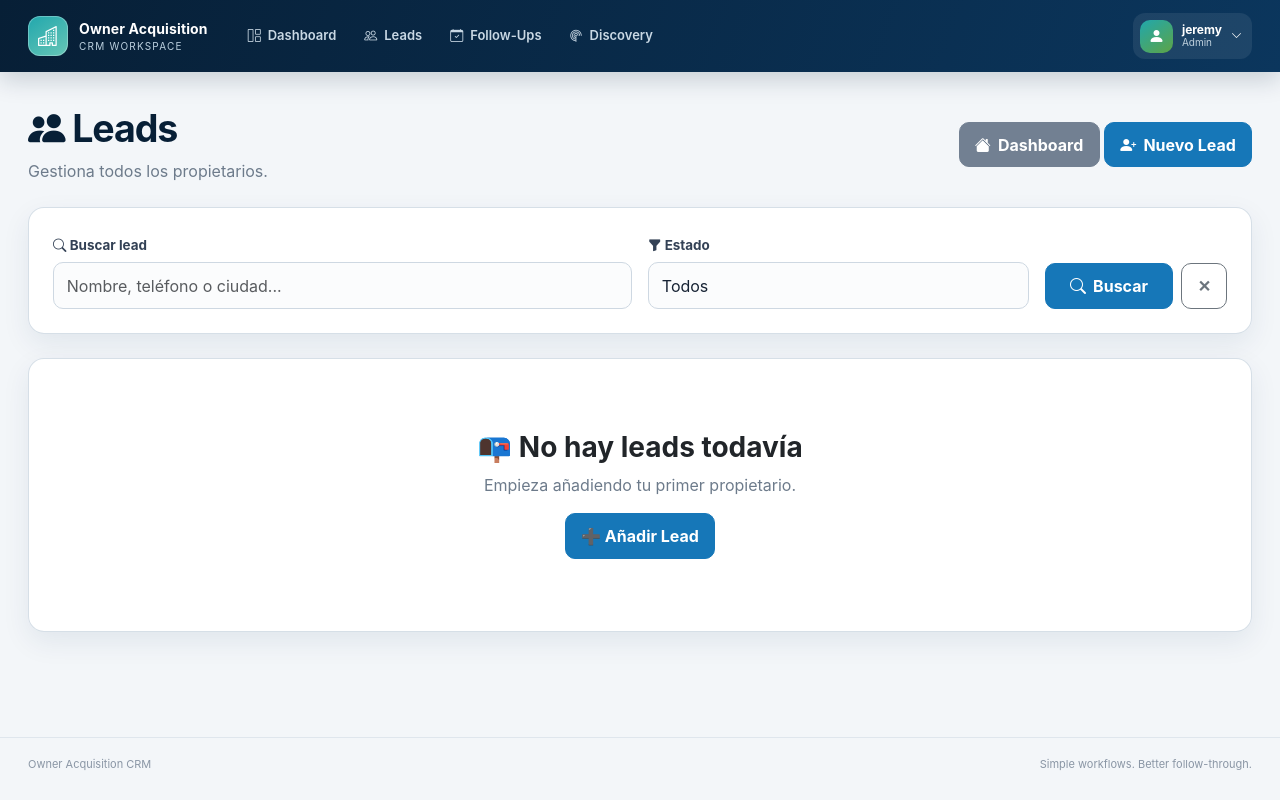
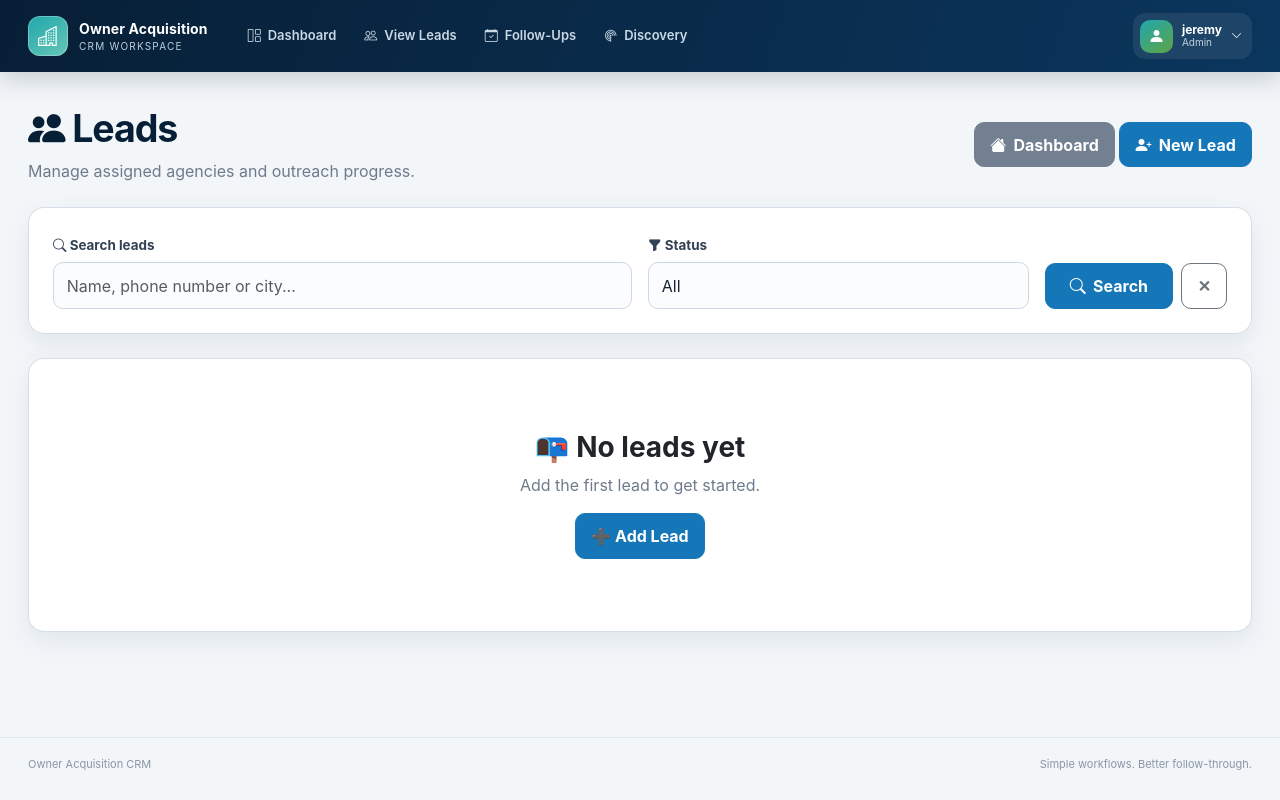
Before and after one commit to danidcr016/owner-acquisition-crm, a Flask app: page /leads in a window 1280 px wide. Run offline with Flask 3, Linux system fonts and the light colour scheme; a user stored in the database is signed in; data comes from the database, SQL or seed files in the repository; data that the repository does not hold is empty.

Commit message:
changes v12

```diff
--- a/app.py
+++ b/app.py
@@ -385,12 +385,21 @@ def can_access_lead(lead):
 def get_agents():
 
     return User.query.filter(
+
         User.role.in_([
+
             "agent",
-            "admin"
+
+            "admin",
+
+            "developer"
+
         ])
+
     ).order_by(
+
         User.username.asc()
+
     ).all()
 
 
@@ -574,6 +583,10 @@ def login():
 
             session["role"] = user.role
 
+            if user.role == "agent":
+
+                return redirect("/leads")
+
             return redirect("/")
 
 
@@ -619,6 +632,11 @@ def home():
         session.clear()
 
         return redirect("/login")
+
+
+    if user.role == "agent":
+
+        return redirect("/leads")
 
 
     if user.role in [
@@ -709,6 +727,11 @@ def add_lead():
         return redirect("/login")
 
 
+    if user.role == "agent":
+
+        return "Access denied", 403
+
+
     if request.method == "POST":
 
         if user.role in [
@@ -727,7 +750,8 @@ def add_lead():
                     User.id == int(assigned_to),
                     User.role.in_([
                         "agent",
-                        "admin"
+                        "admin",
+                        "developer"
                     ])
                 ).first()
 
@@ -1014,6 +1038,11 @@ def edit_lead(id):
         return redirect("/login")
 
 
+    if user.role == "agent":
+
+        return "Access denied", 403
+
+
     lead = Lead.query.get_or_404(id)
 
 
@@ -1055,7 +1084,8 @@ def edit_lead(id):
                     User.id == int(assigned_to),
                     User.role.in_([
                         "agent",
-                        "admin"
+                        "admin",
+                        "developer"
                     ])
                 ).first()
 
@@ -1112,6 +1142,10 @@ def follow_ups():
 
     if not session.get("logged_in"):
         return redirect("/login")
+
+    if not is_admin_or_developer():
+
+        return "Access denied", 403
 
 
     user = current_user()
@@ -1168,6 +1202,10 @@ def add_follow_up():
     if not session.get("logged_in"):
         return redirect("/login")
 
+    if not is_admin_or_developer():
+
+        return "Access denied", 403
+
 
     user = current_user()
 
@@ -1270,6 +1308,10 @@ def edit_follow_up(id):
     if not session.get("logged_in"):
         return redirect("/login")
 
+    if not is_admin_or_developer():
+
+        return "Access denied", 403
+
 
     user = current_user()
 
@@ -1380,6 +1422,10 @@ def complete_follow_up(id):
     if not session.get("logged_in"):
         return redirect("/login")
 
+    if not is_admin_or_developer():
+
+        return "Access denied", 403
+
 
     follow_up = FollowUp.query.get_or_404(
         id
@@ -1414,6 +1460,10 @@ def reopen_follow_up(id):
     if not session.get("logged_in"):
         return redirect("/login")
 
+    if not is_admin_or_developer():
+
+        return "Access denied", 403
+
 
     follow_up = FollowUp.query.get_or_404(
         id
@@ -1481,7 +1531,7 @@ def discovery():
         return redirect("/login")
 
     if user.role == "agent":
-        return redirect("/")
+        return redirect("/leads")
 
     search = request.args.get("search", "").strip()
     sort_by = request.args.get("sort", "short_term_first").strip()
@@ -1572,6 +1622,7 @@ def discovery():
         contact_filter=contact_filter,
         agency_type=agency_type,
         current_user=user,
+        agents=get_agents(),
         scan_running=craigslist_scan_status["running"],
         last_scan_count=craigslist_scan_status["added"]
     )
@@ -1755,6 +1806,36 @@ def add_discovery_to_leads(id):
         return "Access denied", 403
 
     discovery_lead = DiscoveryLead.query.get_or_404(id)
+
+    assigned_to_raw = str(request.form.get("assigned_to") or "").strip()
+
+    if not assigned_to_raw.isdigit():
+
+        return redirect(
+
+            "/discovery?sort=short_term_first&contact=all&agency_type=all&"
+
+            "lead_result=assignment_required"
+
+        )
+
+    assigned_user = User.query.filter(
+
+        User.id == int(assigned_to_raw),
+
+        User.role.in_(["agent", "admin", "developer"])
+
+    ).first()
+
+    if not assigned_user:
+
+        return redirect(
+
+            "/discovery?sort=short_term_first&contact=all&agency_type=all&"
+
+            "lead_result=invalid_assignment"
+
+        )
     phone = str(discovery_lead.phone or "").strip()
     name = str(discovery_lead.title or "").strip()
     source = str(discovery_lead.source or "Property Finder").strip()
@@ -1802,7 +1883,7 @@ def add_discovery_to_leads(id):
         source=source,
         status="NEW",
         notes="\n\n".join(notes_parts),
-        assigned_to=None,
+        assigned_to=assigned_user.id,
         created_at=datetime.utcnow()
     )
 
@@ -1810,7 +1891,8 @@ def add_discovery_to_leads(id):
         db.session.add(lead)
         db.session.commit()
         print(
-            f"Discovery opportunity added to Leads: {lead.name} (lead_id={lead.id})",
+            f"Discovery opportunity added to Leads: {lead.name} "
+            f"(lead_id={lead.id}, assigned_to={assigned_user.username})",
             flush=True
         )
     except Exception as exc:
--- a/templates/base.html
+++ b/templates/base.html
@@ -1,5 +1,5 @@
 <!DOCTYPE html>
-<html lang="es">
+<html lang="en">
 <head>
     <meta charset="UTF-8">
     <meta name="viewport" content="width=device-width, initial-scale=1.0">
@@ -16,11 +16,13 @@
                 <span class="app-brand-mark"><i class="bi bi-buildings"></i></span>
                 <span><strong>Owner Acquisition</strong><small>CRM Workspace</small></span>
             </a>
-            <nav class="app-nav" aria-label="Navegación principal">
+            <nav class="app-nav" aria-label="Main navigation">
+                {% if session.get("role") == "agent" %}
+                <a href="/leads" class="nav-link"><i class="bi bi-people"></i><span>View Leads</span></a>
+                {% else %}
                 <a href="/" class="nav-link"><i class="bi bi-grid-1x2"></i><span>Dashboard</span></a>
-                <a href="/leads" class="nav-link"><i class="bi bi-people"></i><span>Leads</span></a>
+                <a href="/leads" class="nav-link"><i class="bi bi-people"></i><span>View Leads</span></a>
                 <a href="/follow-ups" class="nav-link"><i class="bi bi-calendar-check"></i><span>Follow-Ups</span></a>
-                {% if session.get("role") != "agent" %}
                 <a href="/discovery" class="nav-link"><i class="bi bi-radar"></i><span>Discovery</span></a>
                 {% endif %}
             </nav>
@@ -36,7 +38,7 @@
                         <div><strong>{{ session.get("username", "User") }}</strong><small>{{ session.get("role", "Account") }}</small></div>
                     </div>
                     <hr>
-                    <a href="/" class="dropdown-link"><i class="bi bi-grid"></i>Dashboard</a>
+                    {% if session.get("role") == "agent" %}<a href="/leads" class="dropdown-link"><i class="bi bi-people"></i>View Leads</a>{% else %}<a href="/" class="dropdown-link"><i class="bi bi-grid"></i>Dashboard</a>{% endif %}
                     <a href="/logout" class="logout-button"><i class="bi bi-box-arrow-right"></i>Log out</a>
                 </div>
             </div>
--- a/templates/leads.html
+++ b/templates/leads.html
@@ -15,31 +15,17 @@ Leads - Owner Acquisition CRM
         </h1>
 
         <p class="text-muted mb-0">
-            Gestiona todos los propietarios.
+            Manage assigned agencies and outreach progress.
         </p>
     </div>
 
     <div>
-        <a
-            href="/"
-            class="btn btn-secondary"
-        >
-            <i class="bi bi-house-fill"></i>
-            Dashboard
-        </a>
-
-        <a
-            href="/add-lead"
-            class="btn btn-primary"
-        >
-            <i class="bi bi-person-plus-fill"></i>
-            Nuevo Lead
-        </a>
+        {% if current_user.role in ["admin", "developer"] %}
+        <a href="/" class="btn btn-secondary"><i class="bi bi-house-fill"></i> Dashboard</a>
+        <a href="/add-lead" class="btn btn-primary"><i class="bi bi-person-plus-fill"></i> New Lead</a>
+        {% endif %}
     </div>
-
 </div>
-
-
 <!-- =========================
      SEARCH + FILTERS
 ========================== -->
@@ -64,7 +50,7 @@ Leads - Owner Acquisition CRM
                     class="form-label"
                 >
                     <i class="bi bi-search"></i>
-                    Buscar lead
+                    Search leads
                 </label>
 
                <div class="lead-search-wrapper">
@@ -74,7 +60,7 @@ Leads - Owner Acquisition CRM
         id="search"
         name="search"
         class="form-control"
-        placeholder="Nombre, teléfono o ciudad..."
+        placeholder="Name, phone number or city..."
         value="{{ search }}"
         autocomplete="off"
     >
@@ -132,7 +118,7 @@ Leads - Owner Acquisition CRM
                         class="form-label"
                     >
                         <i class="bi bi-funnel-fill"></i>
-                        Estado
+                        Status
                     </label>
 
                     <select
@@ -142,7 +128,7 @@ Leads - Owner Acquisition CRM
                     >
 
                         <option value="">
-                            Todos
+                            All
                         </option>
 
                         <option
@@ -201,13 +187,13 @@ Leads - Owner Acquisition CRM
                         class="btn btn-primary w-100"
                     >
                         <i class="bi bi-search"></i>
-                        Buscar
+                        Search
                     </button>
 
                     <a
                         href="/leads"
                         class="btn btn-outline-secondary"
-                        title="Limpiar filtros"
+                        title="Clear filters"
                     >
                         ✕
                     </a>
@@ -237,7 +223,7 @@ Leads - Owner Acquisition CRM
 
             <span class="text-muted">
 
-                Mostrando
+                Showing
 
                 <strong>
                     {{ leads|length }}
@@ -250,7 +236,7 @@ Leads - Owner Acquisition CRM
             {% if search or status_filter %}
 
                 <span class="badge bg-primary">
-                    Filtro activo
+                    Active filter
                 </span>
 
             {% endif %}
@@ -272,16 +258,17 @@ Leads - Owner Acquisition CRM
 
                     <th>ID</th>
 
-                    <th>Nombre</th>
+                    <th>Name</th>
+                    <th>Phone</th>
 
                     <th class="assigned-column">
                     Assigned to
                     </th>
 
-                    <th>Estado</th>
+                    <th>Status</th>
 
                     <th class="actions-column text-center">
-                    Acciones
+                    Actions
                     </th>
 
                 </tr>
@@ -312,6 +299,8 @@ Leads - Owner Acquisition CRM
 
                         </td>
 
+                        <!-- PHONE -->
+                        <td>{% if lead.phone %}<a href="tel:{{ lead.phone }}" class="text-decoration-none fw-semibold"><i class="bi bi-telephone-fill"></i> {{ lead.phone }}</a>{% else %}<span class="text-muted">—</span>{% endif %}</td>
                         <!-- ASSIGNED TO -->
 
                         <td class="assigned-column">
@@ -410,7 +399,7 @@ Leads - Owner Acquisition CRM
                                 class="btn btn-sm btn-outline-primary"
                                 data-bs-toggle="modal"
                                 data-bs-target="#leadInfoModal{{ lead.id }}"
-                                title="Ver información"
+                                title="View information"
                             >
                                 <i class="bi bi-info-circle-fill"></i>
                                 Info
@@ -478,7 +467,7 @@ Leads - Owner Acquisition CRM
                                     <button
                                         type="submit"
                                         class="btn btn-sm btn-outline-primary"
-                                        title="Actualizar estado"
+                                        title="Update status"
                                     >
                                         ✓
                                     </button>
@@ -487,16 +476,18 @@ Leads - Owner Acquisition CRM
 
 
                                 <!-- EDIT -->
+                                {% if current_user.role in ["admin", "developer"] %}
 
                                 <a
                                     href="/edit-lead/{{ lead.id }}"
                                     class="btn btn-sm btn-warning"
-                                    title="Editar lead"
+                                    title="Edit lead"
                                 >
                                     <i class="bi bi-pencil-fill"></i>
                                 </a>
 
 
+                                {% endif %}
                                 <!-- DELETE -->
 
                                 {% if current_user.role in ["admin", "developer"] %}
@@ -504,8 +495,8 @@ Leads - Owner Acquisition CRM
                                 <a
                                     href="/delete-lead/{{ lead.id }}"
                                     class="btn btn-sm btn-danger"
-                                    title="Eliminar lead"
-                                    onclick="return confirm('¿Seguro que quieres eliminar este lead?');"
+                                    title="Delete lead"
+                                    onclick="return confirm('Are you sure you want to delete this lead?');"
                                 >
                                     <i class="bi bi-trash-fill"></i>
                                 </a>
@@ -619,7 +610,7 @@ Leads - Owner Acquisition CRM
                     <div class="col-md-6">
 
                         <p>
-                            <strong>📞 Teléfono:</strong><br>
+                            <strong>📞 Phone:</strong><br>
                             {{ lead.phone or "—" }}
                         </p>
 
@@ -629,7 +620,7 @@ Leads - Owner Acquisition CRM
                         </p>
 
                         <p>
-                            <strong>📍 Ciudad:</strong><br>
+                            <strong>📍 City:</strong><br>
                             {{ lead.city or "—" }}
                         </p>
 
@@ -638,7 +629,7 @@ Leads - Owner Acquisition CRM
                     <div class="col-md-6">
 
                         <p>
-                            <strong>📢 Fuente:</strong><br>
+                            <strong>📢 Source:</strong><br>
                             {{ lead.source or "—" }}
                         </p>
 
@@ -653,7 +644,7 @@ Leads - Owner Acquisition CRM
                         </p>
 
                         <p>
-                            <strong>📅 Creado:</strong><br>
+                            <strong>📅 Created:</strong><br>
 
                             {% if lead.created_at %}
                                 {{ lead.created_at.strftime("%d/%m/%Y %H:%M") }}
@@ -668,10 +659,10 @@ Leads - Owner Acquisition CRM
 
                 <hr>
 
-                <h6>📝 Notas</h6>
+                <h6>📝 Notes</h6>
 
                 <p class="mb-0">
-                    {{ lead.notes or "Sin notas." }}
+                    {{ lead.notes or "No notes." }}
                 </p>
 
             </div>
@@ -706,13 +697,13 @@ Leads - Owner Acquisition CRM
 
                     <i class="bi bi-search"></i>
 
-                    No encontramos leads
+                    No leads found
 
                 </h3>
 
                 <p class="text-muted">
 
-                    Prueba con otro nombre o estado.
+                    Try another name or status.
 
                 </p>
 
@@ -720,25 +711,27 @@ Leads - Owner Acquisition CRM
                     href="/leads"
                     class="btn btn-outline-primary"
                 >
-                    Mostrar todos
+                    Show all
                 </a>
 
             {% else %}
 
                 <h3>
-                    📭 No hay leads todavía
+                    📭 No leads yet
                 </h3>
 
                 <p class="text-muted">
-                    Empieza añadiendo tu primer propietario.
+                    Add the first lead to get started.
                 </p>
 
+                {% if current_user.role in ["admin", "developer"] %}
                 <a
                     href="/add-lead"
                     class="btn btn-primary"
                 >
-                    ➕ Añadir Lead
+                    ➕ Add Lead
                 </a>
+                {% endif %}
 
             {% endif %}
 
```
Also changed, not shown: templates/add_lead.html (+12 -11 lines), templates/discovery.html (+22 -16 lines), templates/index.html (+10 -10 lines).
